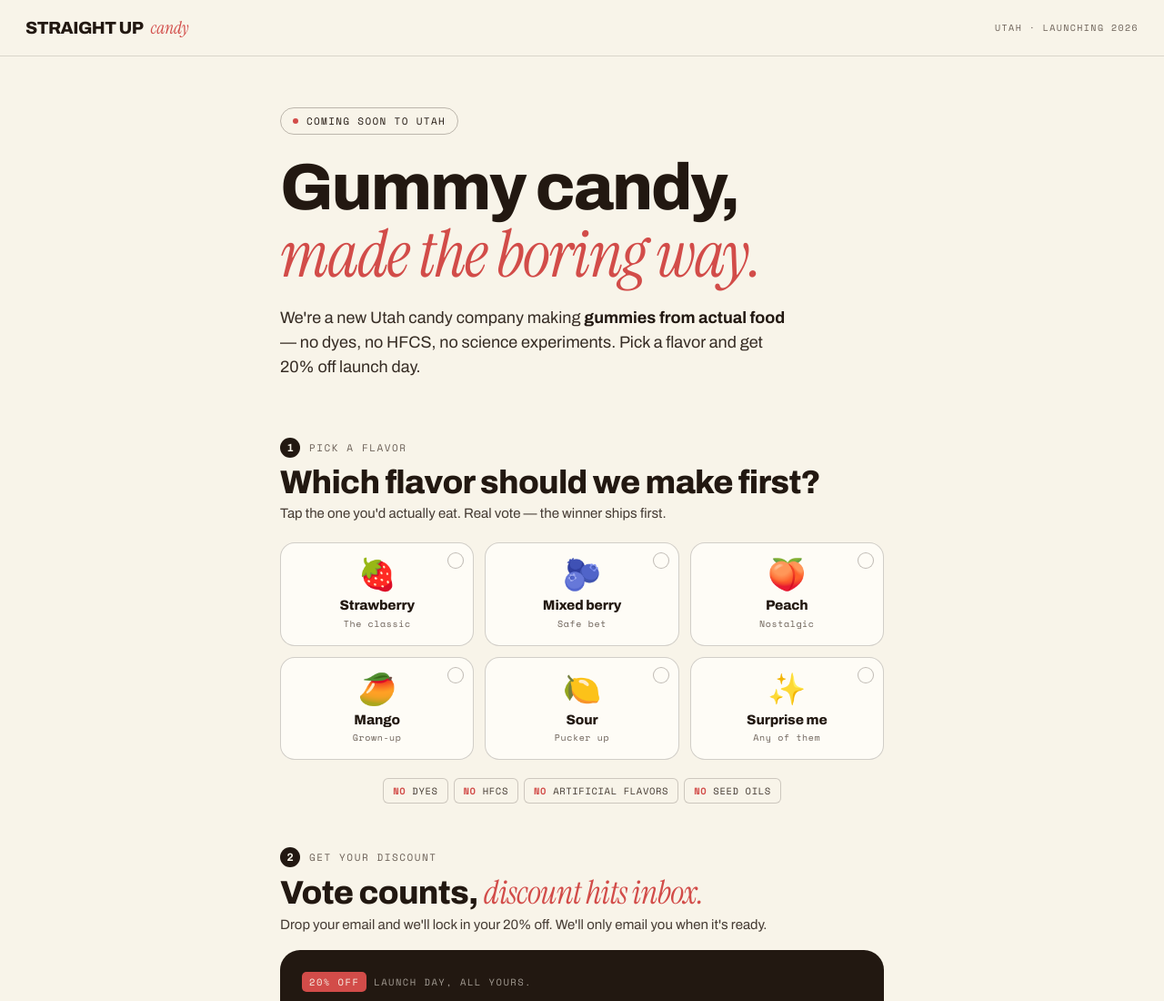
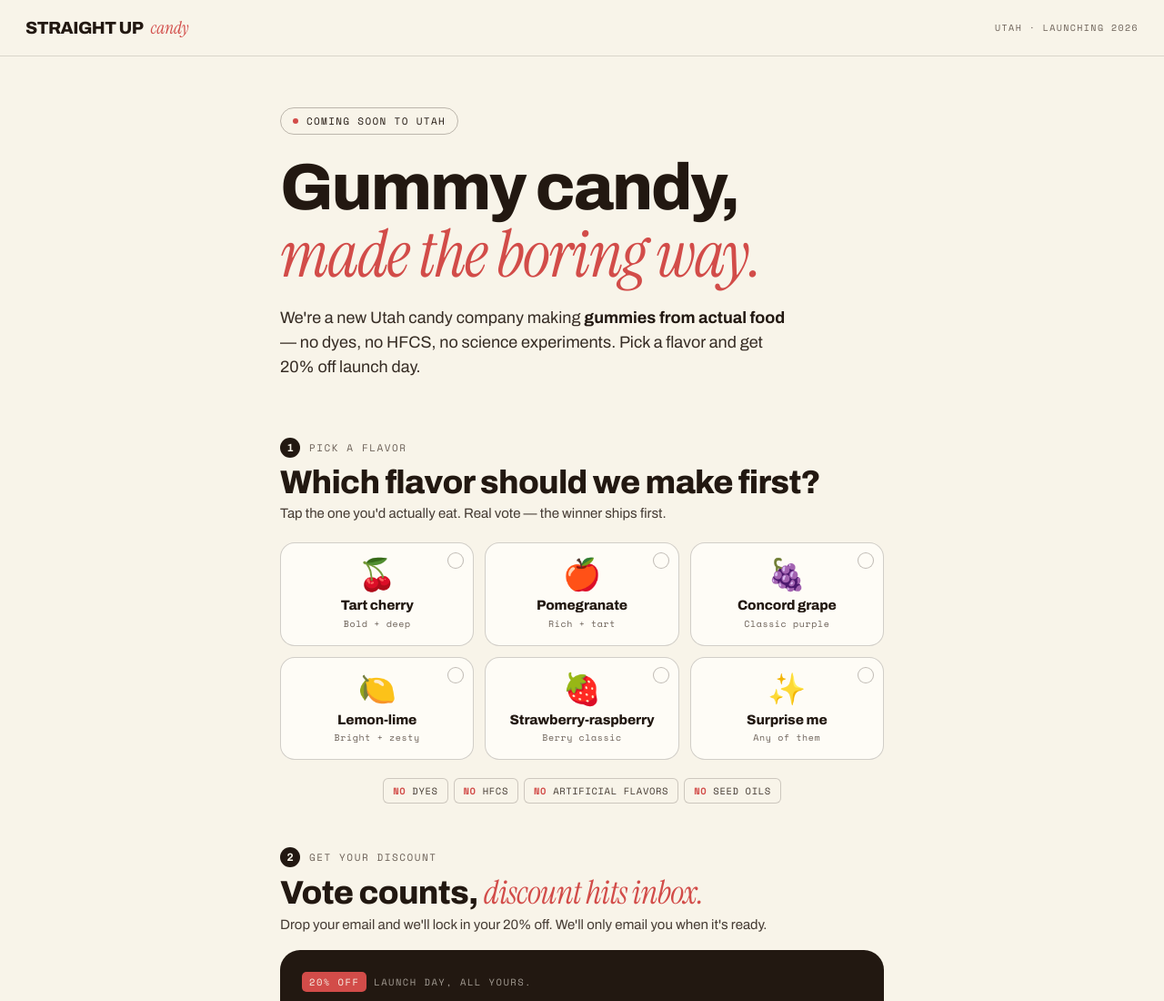
Before and after one commit to ethanperrine111-gif/straightupcandy-site, a plain HTML site: page ads.html in a window 1280 px wide. Shown: the top 1100 px of the page at 91% size. Drawn offline with nearby package versions, Linux system fonts and the light colour scheme.

Commit message:
ads.html: swap placeholder flavors for the real R&D-informed list
Tart cherry, pomegranate, Concord grape, lemon-lime, and
strawberry-raspberry are all real candidates the founder has scoped
out sourcing / process notes for. 'Surprise me' stays as the
'no preference' option.

Note: there is no pomegranate emoji in Unicode; using 🍎 as a
red-fruit stand-in (label carries the meaning).

Co-Authored-By: Claude Opus 4.7 <noreply@anthropic.com>

```diff
--- a/ads.html
+++ b/ads.html
@@ -402,44 +402,44 @@
 
     <div class="flavors" id="flavors">
 
-      <label class="flavor" data-flavor="strawberry">
-        <input type="radio" name="flavor" value="strawberry" />
+      <label class="flavor" data-flavor="tart-cherry">
+        <input type="radio" name="flavor" value="tart-cherry" />
+        <div class="check" aria-hidden="true"></div>
+        <div class="emoji">🍒</div>
+        <h3>Tart cherry</h3>
+        <div class="tag">Bold + deep</div>
+      </label>
+
+      <label class="flavor" data-flavor="pomegranate">
+        <input type="radio" name="flavor" value="pomegranate" />
+        <div class="check" aria-hidden="true"></div>
+        <div class="emoji">🍎</div>
+        <h3>Pomegranate</h3>
+        <div class="tag">Rich + tart</div>
+      </label>
+
+      <label class="flavor" data-flavor="concord-grape">
+        <input type="radio" name="flavor" value="concord-grape" />
+        <div class="check" aria-hidden="true"></div>
+        <div class="emoji">🍇</div>
+        <h3>Concord grape</h3>
+        <div class="tag">Classic purple</div>
+      </label>
+
+      <label class="flavor" data-flavor="lemon-lime">
+        <input type="radio" name="flavor" value="lemon-lime" />
+        <div class="check" aria-hidden="true"></div>
+        <div class="emoji">🍋</div>
+        <h3>Lemon-lime</h3>
+        <div class="tag">Bright + zesty</div>
+      </label>
+
+      <label class="flavor" data-flavor="strawberry-raspberry">
+        <input type="radio" name="flavor" value="strawberry-raspberry" />
         <div class="check" aria-hidden="true"></div>
         <div class="emoji">🍓</div>
-        <h3>Strawberry</h3>
-        <div class="tag">The classic</div>
-      </label>
-
-      <label class="flavor" data-flavor="mixed-berry">
-        <input type="radio" name="flavor" value="mixed-berry" />
-        <div class="check" aria-hidden="true"></div>
-        <div class="emoji">🫐</div>
-        <h3>Mixed berry</h3>
-        <div class="tag">Safe bet</div>
-      </label>
-
-      <label class="flavor" data-flavor="peach">
-        <input type="radio" name="flavor" value="peach" />
-        <div class="check" aria-hidden="true"></div>
-        <div class="emoji">🍑</div>
-        <h3>Peach</h3>
-        <div class="tag">Nostalgic</div>
-      </label>
-
-      <label class="flavor" data-flavor="mango">
-        <input type="radio" name="flavor" value="mango" />
-        <div class="check" aria-hidden="true"></div>
-        <div class="emoji">🥭</div>
-        <h3>Mango</h3>
-        <div class="tag">Grown-up</div>
-      </label>
-
-      <label class="flavor" data-flavor="sour">
-        <input type="radio" name="flavor" value="sour" />
-        <div class="check" aria-hidden="true"></div>
-        <div class="emoji">🍋</div>
-        <h3>Sour</h3>
-        <div class="tag">Pucker up</div>
+        <h3>Strawberry-raspberry</h3>
+        <div class="tag">Berry classic</div>
       </label>
 
       <label class="flavor" data-flavor="surprise">
@@ -524,12 +524,12 @@
 
   // Human-friendly names for the thank-you screen.
   var FLAVOR_NAMES = {
-    'strawberry':   'Strawberry',
-    'mixed-berry':  'Mixed berry',
-    'peach':        'Peach',
-    'mango':        'Mango',
-    'sour':         'Sour',
-    'surprise':     'Whatever we make first'
+    'tart-cherry':          'Tart cherry',
+    'pomegranate':          'Pomegranate',
+    'concord-grape':        'Concord grape',
+    'lemon-lime':           'Lemon-lime',
+    'strawberry-raspberry': 'Strawberry-raspberry',
+    'surprise':             'Whatever we make first'
   };
 
   // ------------------------------------------------------------------
```
